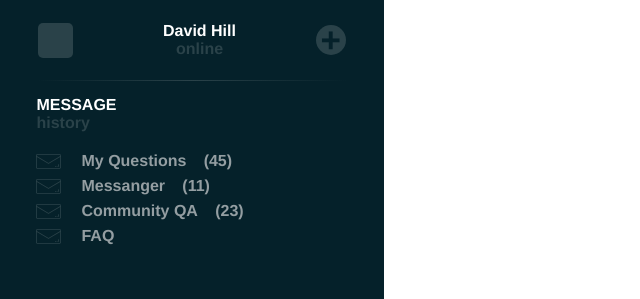
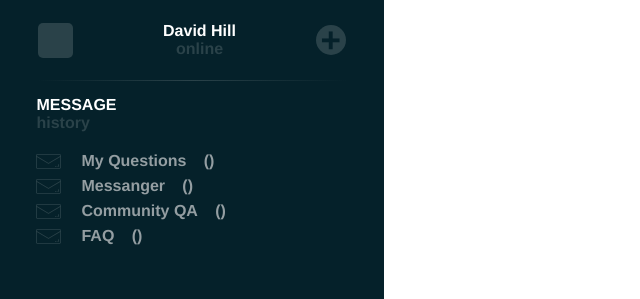
Before and after one commit to Pipal96/Vue.js-Start, a Vue app in the folder RoasUp/my-project/: page / in a window 1280 px wide. Shown: the top 299 px of the page, without its empty margins (0-640 px from the left). Built offline with nearby package versions, Linux system fonts and the light colour scheme.

Commit message:
adds code for switching the current component

```diff
--- a/RoasUp/my-project/src/App.vue
+++ b/RoasUp/my-project/src/App.vue
@@ -1,9 +1,9 @@
 <template>
   <div id="app">
     <aside>
-      <Sidebar></Sidebar>
+      <Sidebar @currentComponent="currentComponent"></Sidebar>
     </aside>
-    <component @currentComponent="currentComponent" :is="current"></component>
+    <component :is="current"></component>
   </div>
 </template>
 
@@ -16,8 +16,8 @@
     name: 'App',
     components: {
       Sidebar,
-      MyQuestions,
-      Messager,
+      'app-myquestions': MyQuestions,
+      'app-messanger': Messager,
     },
     data() {
       return {
@@ -25,8 +25,10 @@
       }
     },
     methods: {
-      currentComponent(data) {
-        this.current = data
+      currentComponent(event) {
+        let removeSpace = event.replace(/\s/g, '').toLowerCase();
+        this.current = 'app-' + removeSpace
+        console.log(removeSpace)
       }
     },
 
--- a/RoasUp/my-project/src/components/MessagesSidebar.vue
+++ b/RoasUp/my-project/src/components/MessagesSidebar.vue
@@ -10,30 +10,14 @@
         </div>
         <div class="links-tabs">
             <ul>
-                <li><a @click="firstLineClick()" class="text-capitalize link-style" href="#">
+                <li v-for="(link, index) in links" :key="index">
+                    <a @click="showComponent(index)" class="text-capitalize link-style" href="#">
                         <SVGLetter class="margin-message"></SVGLetter>
-                        <p class="text tab-style">{{first_line}}</p> <span
-                            class="margin-message text tab-style">{{first_value}}</span>
+                        <p class="text tab-style">{{link.headline_link}}</p>
+                        <span class="margin-message text tab-style">{{link.count_message}}</span>
 
-                    </a></li>
-                <li><a class="text-capitalize link-style" href="#">
-                        <SVGLetter class="margin-message"></SVGLetter>
-                        <p class="text tab-style"> {{second_line}}</p>
-                        <span class="margin-message text tab-style">{{second_value}}</span>
-
-                    </a></li>
-                <li><a class="text-capitalize link-style" href="#">
-
-                        <SVGLetter class="margin-message"></SVGLetter>
-                        <p class="text tab-style">{{third_line}}</p>
-                        <span class="margin-message text tab-style">{{third_value}}</span>
-                    </a></li>
-                <li><a class="text-capitalize link-style" href="#">
-
-                        <SVGLetter class="margin-message"></SVGLetter>
-                        <p class="text tab-style">{{fourth_line}}</p>
-
-                    </a></li>
+                    </a>
+                </li>
             </ul>
         </div>
     </div>
@@ -47,13 +31,23 @@
             return {
                 block_name: 'message',
                 block_subtitle_name: 'history',
-                first_line: 'my questions',
-                second_line: 'Messanger',
-                third_line: 'Community QA',
-                fourth_line: 'FAQ',
-                first_value: `(${45})`,
-                second_value: `(${11})`,
-                third_value: `(${23})`,
+                links: [{
+                        headline_link: 'my questions',
+                        count_message: '()',
+                    },
+                    {
+                        headline_link: 'Messanger',
+                        count_message: '()',
+                    },
+                    {
+                        headline_link: 'Community QA',
+                        count_message: '()',
+                    },
+                    {
+                        headline_link: 'FAQ',
+                        count_message: '()',
+                    },
+                ],
                 currentComponent: '',
             }
         },
@@ -62,13 +56,11 @@
             SVGLetter,
         },
         methods: {
-            firstLineClick() {
-                this.currentComponent = this.first_line
+            showComponent(index) {
+                this.currentComponent = this.links[index].headline_link
                 this.$emit('currentComponent', this.currentComponent)
             }
         },
-
-
     }
 </script>
 
--- a/RoasUp/my-project/src/components/Sidebar.vue
+++ b/RoasUp/my-project/src/components/Sidebar.vue
@@ -17,13 +17,15 @@
         },
         data() {
             return {
-                test: '',
+                // test: '',
             }
         },
         methods: {
             currentComponent(event) {
-                this.test = event
-                console.log(this.test)
+                console.log(event + ' sidebar message')
+                this.$emit('currentComponent', event)
+                // this.test = event
+                // console.log(this.test)
             }
         },
     }
```
